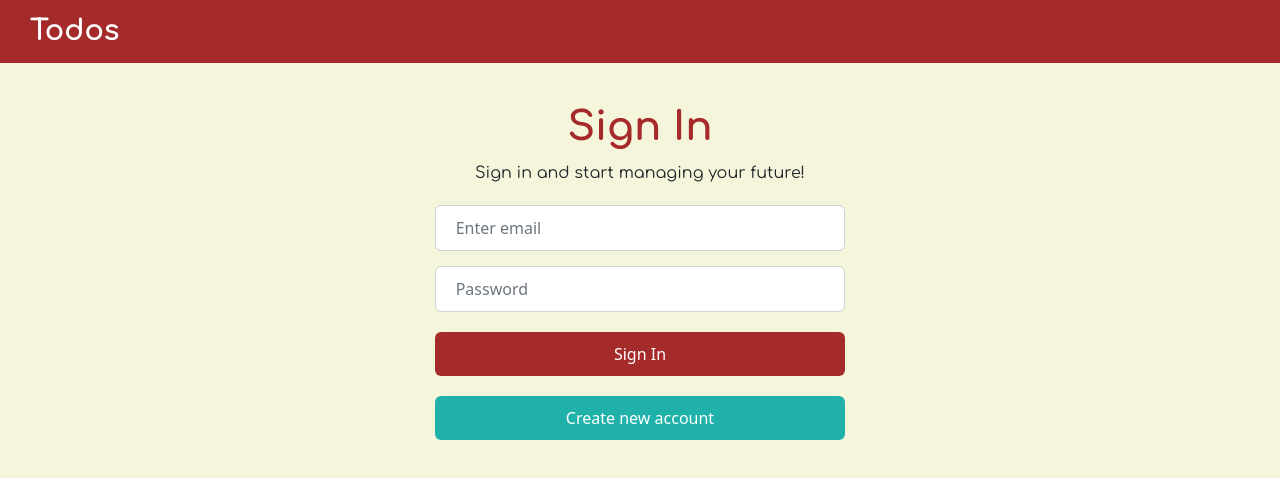
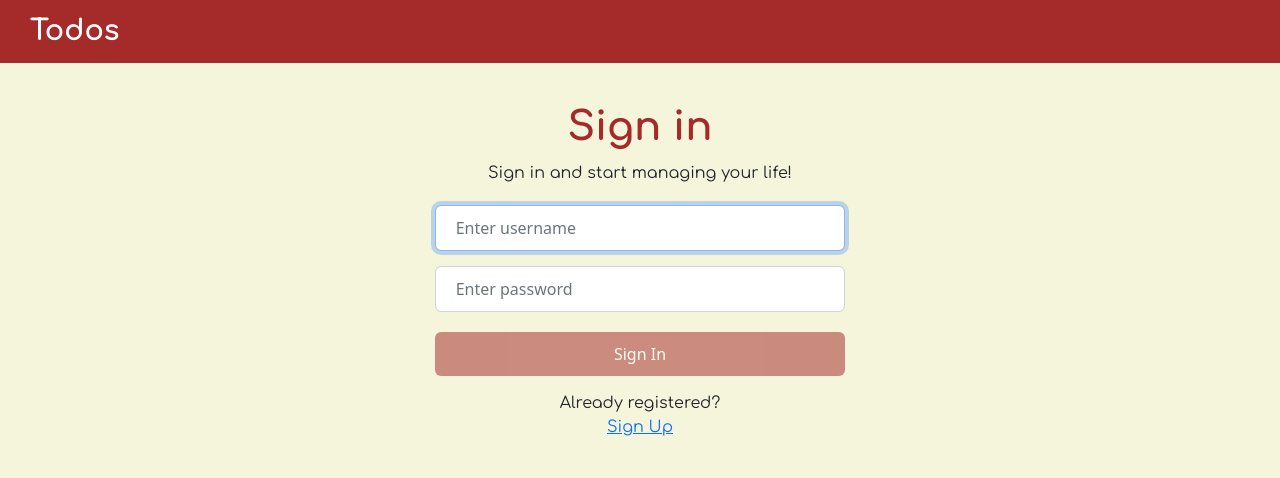
Before and after one commit to chivietnguyen/Todolist-New, a React (Create React App) app: page /login in a window 1280 px wide. Shown: the top 478 px of the page. Built offline with nearby package versions, Linux system fonts and the light colour scheme.

Commit message:
login completed

```diff
--- a/src/App.js
+++ b/src/App.js
@@ -1,19 +1,27 @@
-import { Routes, Route} from 'react-router-dom';
-import Header from './components/Header/Header';
-import LoginForm from './components/LoginForm/LoginForm';
-import RegisterForm from './components/RegisterForm/RegisterForm'
+import { Routes, Route, Navigate } from "react-router-dom";
+import Header from "./components/Header/Header";
+import LoginForm from "./components/LoginForm/LoginForm";
+import RegisterForm from "./components/RegisterForm/RegisterForm";
+import Home from "./components/Home/Home";
 
-import 'normalize.css'
-import 'bootstrap/dist/css/bootstrap.min.css';
-import './App.css';
+import "normalize.css";
+import "bootstrap/dist/css/bootstrap.min.css";
+import "./App.css";
 
 function App() {
 	return (
 		<div className="wrapper">
 			<Header />
 			<Routes>
-        <Route path="/" element={<RegisterForm />} />
+				<Route
+					path="/"
+					element={
+						localStorage.getItem("user") ? <Navigate to="/home" /> : <Navigate to="/login" />
+					}
+				/>
+				<Route path="/register" element={<RegisterForm />} />
 				<Route path="/login" element={<LoginForm />} />
+				<Route path="/home" element={<Home />} />
 			</Routes>
 		</div>
 	);
--- /dev/null
+++ b/src/components/Home/Home.js
@@ -0,0 +1,8 @@
+import React from 'react'
+import './Home.css'
+
+export default function Home() {
+  return (
+    <h1>Home</h1>
+  )
+}
--- a/src/components/LoginForm/LoginForm.css
+++ b/src/components/LoginForm/LoginForm.css
@@ -33,6 +33,10 @@
     cursor: pointer;
 }
 
+.form .button:disabled {
+    background-color: rgba(165, 42, 42, 0.8)
+}
+
 .form .button:hover {
     background-color: brown !important;
     opacity: 0.8;
@@ -42,3 +46,25 @@
     margin: 20px 0;
     background-color: lightseagreen !important;
 }
+
+.instructions {
+    background-color: brown;
+    color: white;
+    text-align: left;
+    padding: 5px;
+    border-radius: 8px;
+}
+
+.offscreen {
+    display: none;
+}
+
+.input.input--error:focus {
+    border: brown;
+    box-shadow: 0 0 0 0.25rem rgba(165, 42, 42, 0.6);
+}
+
+.errmsg {
+    text-align: left;
+    color: brown;
+}
--- a/src/components/LoginForm/LoginForm.js
+++ b/src/components/LoginForm/LoginForm.js
@@ -1,52 +1,197 @@
 import React from "react";
+import { Link, useNavigate } from "react-router-dom";
 import { Form, Button } from "react-bootstrap";
-import { useState } from "react";
+import { useState, useRef, useEffect } from "react";
+import axios from "../../api/axios";
 
 import "./LoginForm.css";
 
+const USER_REGEX = /^\w+$/;
+
 export default function LoginForm() {
-	const [email, setEmail] = useState();
+	const userRef = useRef();
+	const errRef = useRef();
+
+	const [username, setUsername] = useState();
+	const [validName, setValidName] = useState(false);
+	const [userFocus, setUserFocus] = useState(false);
+
 	const [password, setPassword] = useState();
+	const [validPassword, setValidPassword] = useState(false);
+	const [passwordFocus, setPasswordFocus] = useState(false);
 
-	function signIn(e) {
+	const [errMsg, setErrMsg] = useState("");
+
+	const navigate = useNavigate();
+
+	const LOGIN_URL = "/auth/login";
+
+	// Auto focus when load page for the first time
+	useEffect(() => {
+		userRef.current.focus();
+	}, []);
+
+	// Auto validate username whenever username is changed
+	useEffect(() => {
+		const result = USER_REGEX.test(username);
+		setValidName(result);
+	}, [username]);
+	// Auto validate password and confirm password
+	useEffect(() => {
+		const result = password ? password.length >= 6 : false;
+		setValidPassword(result);
+	}, [password]);
+
+	// Whenever dependencies change, error message will be cleared
+	useEffect(() => {
+		setErrMsg("");
+	}, [username, password]);
+
+	async function handleSubmit(e) {
 		e.preventDefault();
+
+		const v1 = USER_REGEX.test(username);
+		const v2 = password ? password.length >= 6 : false;
+
+		if (!v1 || !v2) {
+			setErrMsg("Invalid Entry");
+			return;
+		}
+
+		try {
+			var response = await axios.post(LOGIN_URL, { username, password });
+			console.log(response);
+			console.log(response.data);
+
+			// When Login, save JWT to LocalStorage
+			localStorage.setItem(
+				"user",
+				JSON.stringify({ username, accessToken: response.data.token })
+			);
+
+			// Then navigate to home page
+
+			navigate('/home');
+
+			// setSuccess(true);
+		} catch (err) {
+			if (!err?.response) {
+				setErrMsg("No Server Response!");
+			} else if (err.response?.status === 400) {
+				setErrMsg(err.response.data.message + "!");
+			} else if (err.response?.status === 500) {
+				setErrMsg(err.response.data.message + "!");
+			} else {
+				setErrMsg("Login Failed");
+			}
+			console.log(response);
+			console.log(err.response);
+
+			errRef.current.focus(); // For Screen Reader
+		}
 	}
 
 	return (
-		<div className="login-container">
+		<section>
+			<div className="form-container">
 				<div className="row d-flex align-items-center justify-content-center">
 					<div className="col-lg-4 col-md-6 col-sm-8 col-10">
-					<Form className="form" onSubmit={signIn}>
-						<h1>Sign In</h1>
-						<p>Sign in and start managing your future!</p>
+						<Form className="form" onSubmit={handleSubmit}>
+							<h1>Sign in</h1>
+							<p>Sign in and start managing your life!</p>
 
 							<Form.Group className="form-group">
+								<div ref={errRef} className={errMsg ? "errmsg" : "offscreen"}>
+									<i
+										className="fa-solid fa-circle-info"
+										style={{ paddingRight: "5px" }}
+									></i>
+									{errMsg}
+								</div>
+
 								<Form.Control
-								value={email}
-								className="input"
-								type="email"
-								placeholder="Enter email"
-								onChange={(e) => setEmail(e.target.value)}
+									ref={userRef}
+									value={username}
+									className={validName ? "input" : "input input--error"}
+									type="text"
+									placeholder="Enter username"
+									autoComplete="off"
+									required
+									onChange={(e) => setUsername(e.target.value)}
+									onFocus={() => {
+										setUserFocus(true);
+									}}
+									onBlur={() => {
+										setUserFocus(false);
+									}}
 								/>
+								{/* if username input make error => show instruction */}
+								<div
+									className={
+										userFocus && username && !validName
+											? "instructions"
+											: "offscreen"
+									}
+								>
+									<p>
+										<i
+											className="fa-solid fa-circle-info"
+											style={{ paddingRight: "5px" }}
+										></i>
+										Username is invalid!
+									</p>
+								</div>
+
 								<Form.Control
 									value={password}
-								className="input"
+									className={validPassword ? "input" : "input input--error"}
 									type="password"
-								placeholder="Password"
+									placeholder="Enter password"
+									required
 									onChange={(e) => setPassword(e.target.value)}
+									onFocus={() => {
+										setPasswordFocus(true);
+									}}
+									onBlur={() => {
+										setPasswordFocus(false);
+									}}
 								/>
+								{/* if password input make error => show instruction */}
+								<div
+									className={
+										passwordFocus && !validPassword
+											? "instructions"
+											: "offscreen"
+									}
+								>
+									<p>
+										<i
+											className="fa-solid fa-circle-info"
+											style={{ paddingRight: "5px" }}
+										></i>
+										Use more than 6 characters for your password!
+									</p>
+								</div>
 							</Form.Group>
 
-						<Button type="submit" className="button">
+							<Button
+								disabled={!validName || !validPassword ? true : false}
+								type="submit"
+								className="button"
+							>
 								Sign In
 							</Button>
-
-						<Button type="submit" className="button button--create">
-							Create new account
-						</Button>
+							<p style={{ marginTop: "15px" }}>
+								Already registered? <br />
+								<span className="line">
+									{/* Router Link here */}
+									<Link to="/register">Sign Up</Link>
+								</span>
+							</p>
 						</Form>
 					</div>
 				</div>
 			</div>
+		</section>
 	);
 }
--- a/src/components/RegisterForm/RegisterForm.js
+++ b/src/components/RegisterForm/RegisterForm.js
@@ -39,7 +39,6 @@ export default function RegisterForm() {
 		const result = USER_REGEX.test(username);
 		setValidName(result);
 	}, [username]);
-
 	// Auto validate password and confirm password
 	useEffect(() => {
 		const result = password ? password.length >= 6 : false;
```
Also changed, not shown: src/components/Home/Home.css (added). Lines whose indentation alone changed are shown as unchanged.
